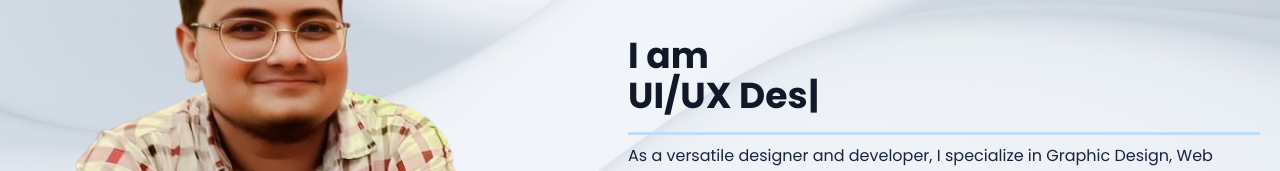
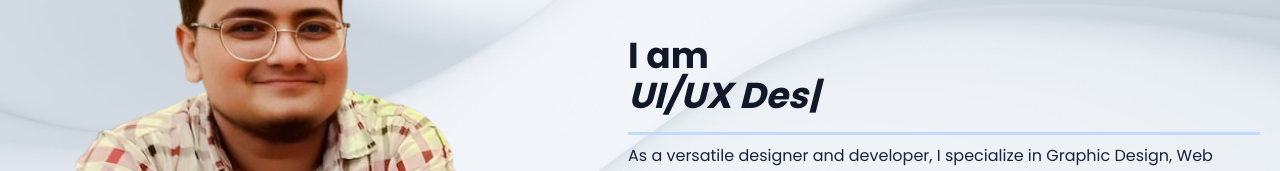
Before and after one commit to raza-ahmed-khan360/next-js-milestone-02-project-02, a Next.js app: page / in a window 1280 px wide. Shown: the part 160-331 px from the top of the page. Built offline with nearby package versions, Linux system fonts and the light colour scheme.

Commit message:
Hero.tsx

```diff
--- a/app/components/Hero.tsx
+++ b/app/components/Hero.tsx
@@ -22,7 +22,7 @@ const Hero = () => {
             <h1 className="title-font sm:text-4xl text-3xl mb-4  text-gray-900 font-bold">
               I am
               <br className="hidden lg:inline-block" />
-              <Typewriter
+             <i> <Typewriter
                 options={{
                   strings: [
                     "Web Developer",
@@ -32,7 +32,7 @@ const Hero = () => {
                   autoStart: true,
                   loop: true,
                 }}
-              />
+              /></i>
             </h1>
             <div className="w-full h-[3px] bg-blue-200"></div>
             <p className="mb-8 mt-2 leading-relaxed">
```
